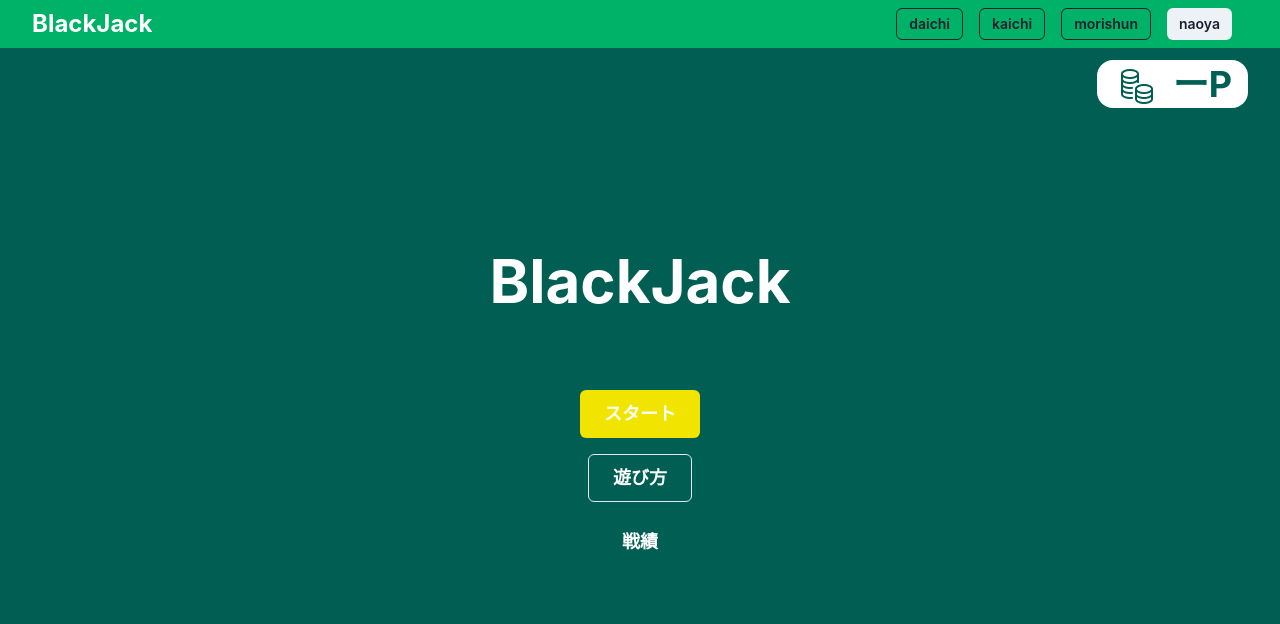
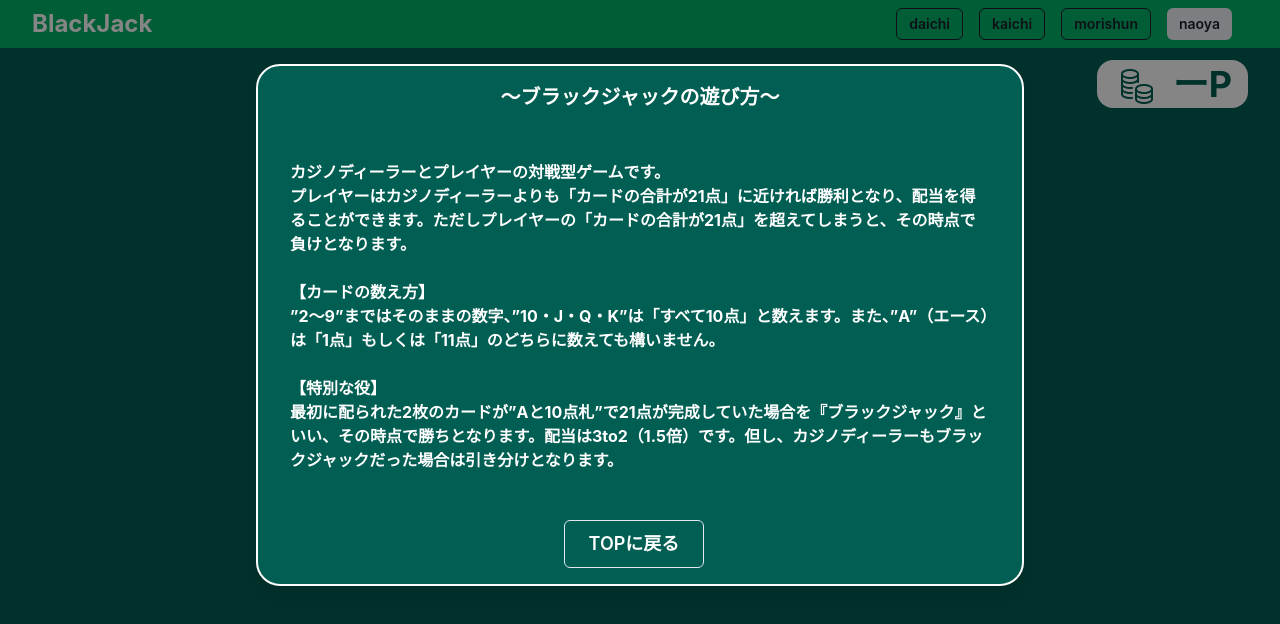
Before and after one commit to Louco-inc/blackjack_202403, a Next.js app: page /naoya in a window 1280 px wide. Both pictures are taken after a click on the button "遊び方". Shown: the top 624 px of the page. Built offline with nearby package versions, Linux system fonts and the light colour scheme.

Commit message:
[feat] 遊び方モーダルの作成 モーダル表示の修正

```diff
--- /dev/null
+++ b/src/components/GameRuleModal.tsx
@@ -0,0 +1,78 @@
+import {
+  Modal,
+  ModalOverlay,
+  ModalContent,
+  ModalBody,
+  useDisclosure,
+  Button,
+  ModalHeader,
+  ModalFooter,
+} from "@chakra-ui/react";
+import { useEffect } from "react";
+
+type PropsType = {
+  showGameRuleModal: boolean;
+  closeGameRuleModal: () => void;
+};
+
+export default function GameRuleModal({
+  closeGameRuleModal,
+  showGameRuleModal,
+}: PropsType): JSX.Element {
+  const { isOpen, onOpen, onClose } = useDisclosure();
+
+  useEffect(() => {
+    if (showGameRuleModal) {
+      onOpen();
+    } else {
+      onClose();
+    }
+  }, [showGameRuleModal]);
+
+  return (
+    <>
+      <Modal
+        size="3xl"
+        closeOnOverlayClick={false}
+        isOpen={isOpen}
+        onClose={closeGameRuleModal}
+      >
+        <ModalOverlay />
+        <ModalContent className="!bg-main-color border-white border-2 !rounded-3xl">
+          <ModalHeader className="text-center text-white">
+            〜ブラックジャックの遊び方〜
+          </ModalHeader>
+          <ModalBody className="!p-0">
+            <div className="p-8 text-white !font-bold">
+              カジノディーラーとプレイヤーの対戦型ゲームです。
+              <br />
+              プレイヤーはカジノディーラーよりも「カードの合計が21点」に近ければ勝利となり、配当を得ることができます。ただしプレイヤーの「カードの合計が21点」を超えてしまうと、その時点で負けとなります。
+              <br />
+              <br />
+              【カードの数え方】
+              <br />
+              ”2～9”まではそのままの数字、”10・J・Q・K”は「すべて10点」と数えます。また、”A”（エース）は「1点」もしくは「11点」のどちらに数えても構いません。
+              <br />
+              <br />
+              【特別な役】
+              <br />
+              最初に配られた2枚のカードが”Aと10点札”で21点が完成していた場合を『ブラックジャック』といい、その時点で勝ちとなります。配当は3to2（1.5倍）です。但し、カジノディーラーもブラックジャックだった場合は引き分けとなります。
+            </div>
+          </ModalBody>
+
+          <ModalFooter className="flex !justify-center">
+            <Button
+              color="#ffffff"
+              size="lg"
+              variant="outline"
+              mr={3}
+              onClick={closeGameRuleModal}
+            >
+              TOPに戻る
+            </Button>
+          </ModalFooter>
+        </ModalContent>
+      </Modal>
+    </>
+  );
+}
--- a/src/pages/naoya/index.tsx
+++ b/src/pages/naoya/index.tsx
@@ -9,6 +9,7 @@ import {
 import InputForm from "../../components/InputForm";
 import { InputStateType, PlayerType } from "../../types";
 import GameHistory from "./phase/GameHistory";
+import GameRuleModal from "@/components/GameRuleModal";
 
 export default function BlackJackPage(): JSX.Element {
   const [phase, setPhase] = useState<number>(0); // 初期値は0
@@ -20,7 +21,8 @@ export default function BlackJackPage(): JSX.Element {
     point: -100,
   });
   const [bettingPoint, setBettingPoint] = useState<number>(200); // 初期値は0
-  const [showHistoryModal, setShowHistoryModal] = useState<boolean>(false);
+  const [showHistoryModal, setHistoryModal] = useState<boolean>(false);
+  const [showGameRuleModal, setGameRuleModal] = useState<boolean>(false);
 
   useEffect(() => {
     const init = async (): Promise<void> => {
@@ -140,8 +142,6 @@ export default function BlackJackPage(): JSX.Element {
     setPrevPhase(0);
   };
 
-  const openHowToPlay = (): void => {};
-
   return (
     <>
       <Header />
@@ -150,8 +150,8 @@ export default function BlackJackPage(): JSX.Element {
           <TopComponent
             playerPoint={playerData.point}
             onStart={async () => await switchPage("top-next")}
-            openHowToPlay={openHowToPlay}
-            openHistory={() => setShowHistoryModal(true)}
+            openHowToPlay={() => setGameRuleModal(true)}
+            openHistory={() => setHistoryModal(true)}
           />
         ) : (
           <></>
@@ -202,7 +202,11 @@ export default function BlackJackPage(): JSX.Element {
       </div>
       <GameHistory
         showHistoryModal={showHistoryModal}
-        closeHistoryModal={() => setShowHistoryModal(false)}
+        closeHistoryModal={() => setHistoryModal(false)}
+      />
+      <GameRuleModal
+        showGameRuleModal={showGameRuleModal}
+        closeGameRuleModal={() => setGameRuleModal(false)}
       />
     </>
   );
--- a/src/pages/naoya/phase/GameHistory.tsx
+++ b/src/pages/naoya/phase/GameHistory.tsx
@@ -93,9 +93,9 @@ export default function GameHistory(props: PropsType): JSX.Element {
     <>
       <Modal size="6xl" isOpen={isOpen} onClose={closeHistoryModal}>
         <ModalOverlay />
-        <ModalContent>
+        <ModalContent className="!bg-main-color border-white border-2 !rounded-3xl">
           <ModalBody className="!p-0">
-            <div className="bg-main-color p-8 text-white !font-bold">
+            <div className="p-8 text-white !font-bold">
               <TableContainer>
                 <Table variant="simple">
                   <Thead>
@@ -182,7 +182,7 @@ export default function GameHistory(props: PropsType): JSX.Element {
             </div>
           </ModalBody>
 
-          <ModalFooter className="bg-main-color flex justify-center">
+          <ModalFooter className="flex !justify-center">
             <Button
               color="#ffffff"
               size="lg"
--- a/src/pages/naoya/phase/ResultModal.tsx
+++ b/src/pages/naoya/phase/ResultModal.tsx
@@ -51,9 +51,9 @@ export default function ResultModal({
     <>
       <Modal isOpen={isOpen} onClose={onClose} closeOnOverlayClick={false}>
         <ModalOverlay />
-        <ModalContent>
+        <ModalContent className="!bg-main-color border-white border-2 !rounded-3xl">
           <ModalBody className="!p-0">
-            <div className="bg-main-color p-8">
+            <div className="p-8">
               <div className="">
                 {result === "win" && (
                   <Image
```
Also changed, not shown: 1 other file (tests, documents, lock files or other folders).
